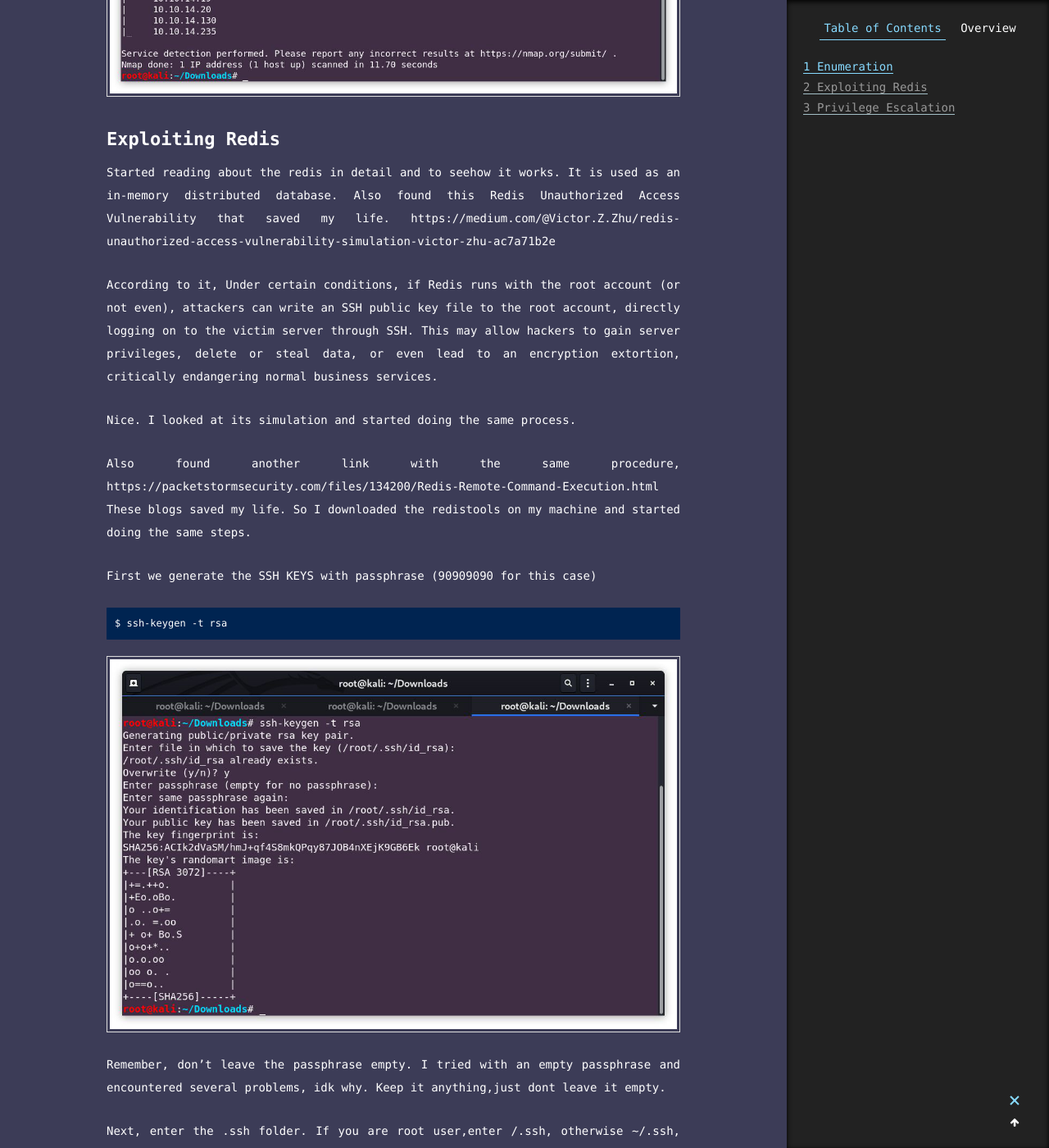
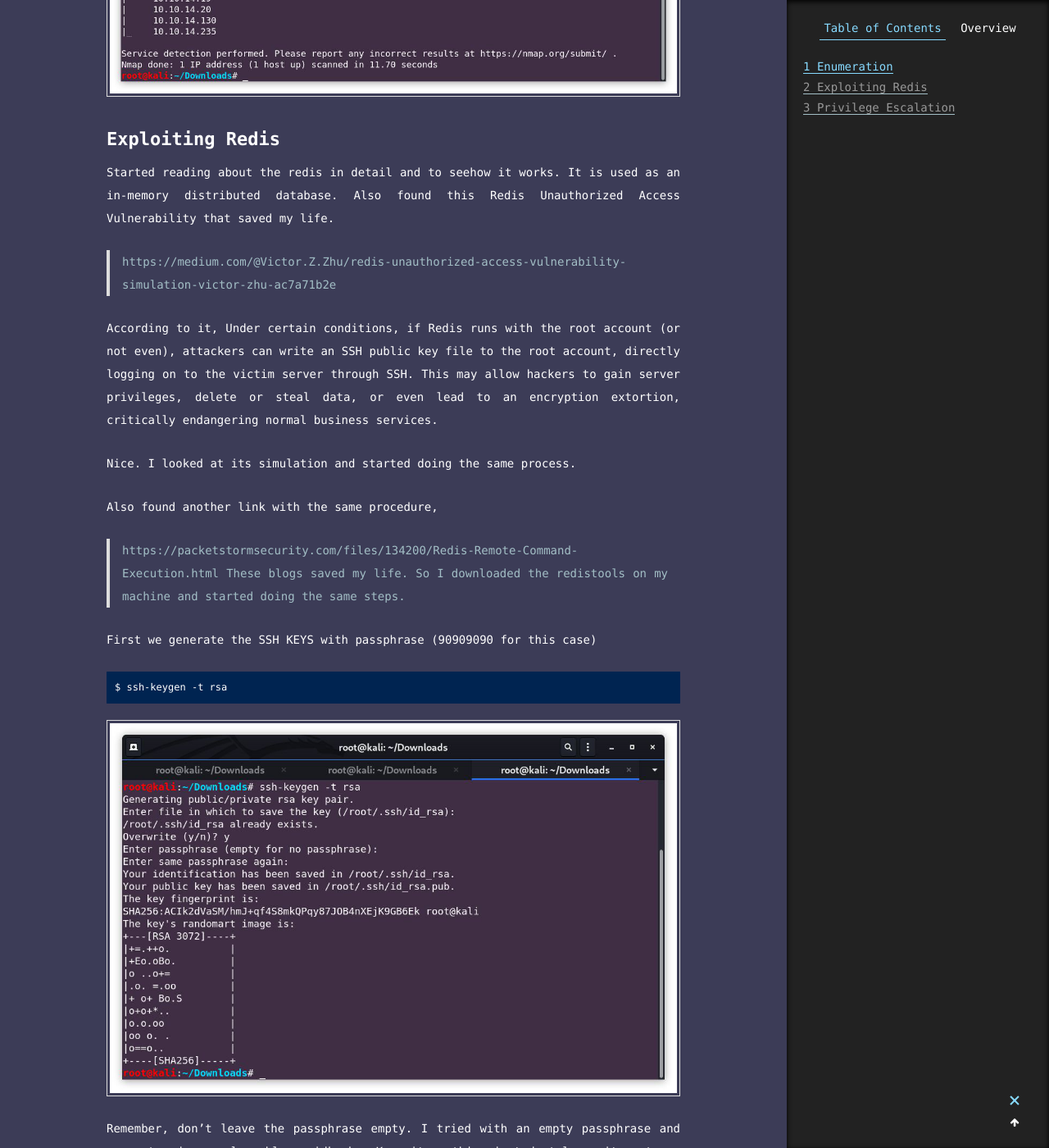
Before and after one commit to gk2savage/gk2savage.github.io, a Jekyll site: the page built from _posts/2020-03-20-HTB-Postman.md, in a window 1280 px wide and 1400 px high, scrolled down 3471 px. Shown: the whole window at 82% size. Built offline with Jekyll 4.4.1, drawn with Linux system fonts in a browser that asks for light colours; some of the changed text lies outside the part shown.

```diff
--- a/_posts/2020-03-20-HTB-Postman.md
+++ b/_posts/2020-03-20-HTB-Postman.md
@@ -75,7 +75,7 @@ Interestingly found a nse script for redis-info.
 Started reading about the redis in detail and to seehow it works. It is used as an
 in-memory distributed database.
 Also found this Redis Unauthorized Access Vulnerability that saved my life.
-https://medium.com/@Victor.Z.Zhu/redis-unauthorized-access-vulnerability-simulation-victor-zhu-ac7a71b2e
+>https://medium.com/@Victor.Z.Zhu/redis-unauthorized-access-vulnerability-simulation-victor-zhu-ac7a71b2e
 
 According to it,
 Under certain conditions, if Redis runs with the root account (or not even), attackers can
@@ -86,7 +86,7 @@ even lead to an encryption extortion, critically endangering normal business ser
 Nice. I looked at its simulation and started doing the same process.
 
 Also found another link with the same procedure,
-https://packetstormsecurity.com/files/134200/Redis-Remote-Command-Execution.html
+>https://packetstormsecurity.com/files/134200/Redis-Remote-Command-Execution.html
 These blogs saved my life. So I downloaded the redistools on my machine and started
 doing the same steps.
 
@@ -167,7 +159,7 @@ websites.
 
 Ran LinEnum.sh to get more details.
 
-https://github.com/rebootuser/LinEnum/blob/master/LinEnum.sh
+>https://github.com/rebootuser/LinEnum/blob/master/LinEnum.sh
 
 ![](/img/htb-postman/img66.png)
 
```
Also changed, not shown: other parts of _posts/2020-03-20-HTB-Postman.md (+0 -8 lines).
